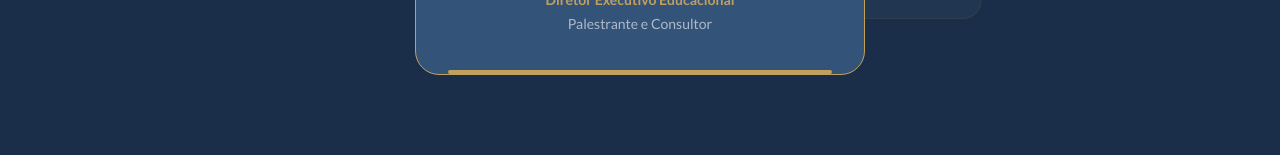
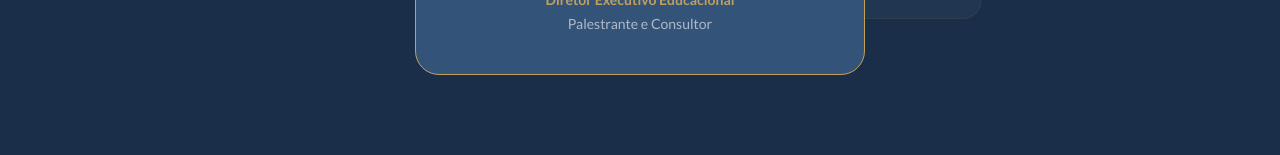
Before and after one commit to iagosoave/lp-sandra-amostra, a React (Vite) app: page / in a window 1280 px wide. Shown: the part 5488-5643 px from the top of the page. Built offline with nearby package versions, Linux system fonts and the light colour scheme.

Commit message:
first commit

```diff
--- a/src/components/ProofAndOfferSection.jsx
+++ b/src/components/ProofAndOfferSection.jsx
@@ -182,11 +182,6 @@ const SocialProofSection = () => {
                           </p>
                         </div>
                       </div>
-
-                      {/* Bottom accent */}
-                      {position === 'center' && (
-                        <div className="absolute bottom-0 left-8 right-8 h-1 bg-[#c1a05d] rounded-full" />
-                      )}
                     </div>
                   </motion.div>
                 );
@@ -243,9 +238,6 @@ const SocialProofSection = () => {
                       </p>
                     </div>
                   </div>
-
-                  {/* Bottom accent */}
-                  <div className="h-1 bg-[#c1a05d]" />
                 </div>
               </motion.div>
             </AnimatePresence>
```
